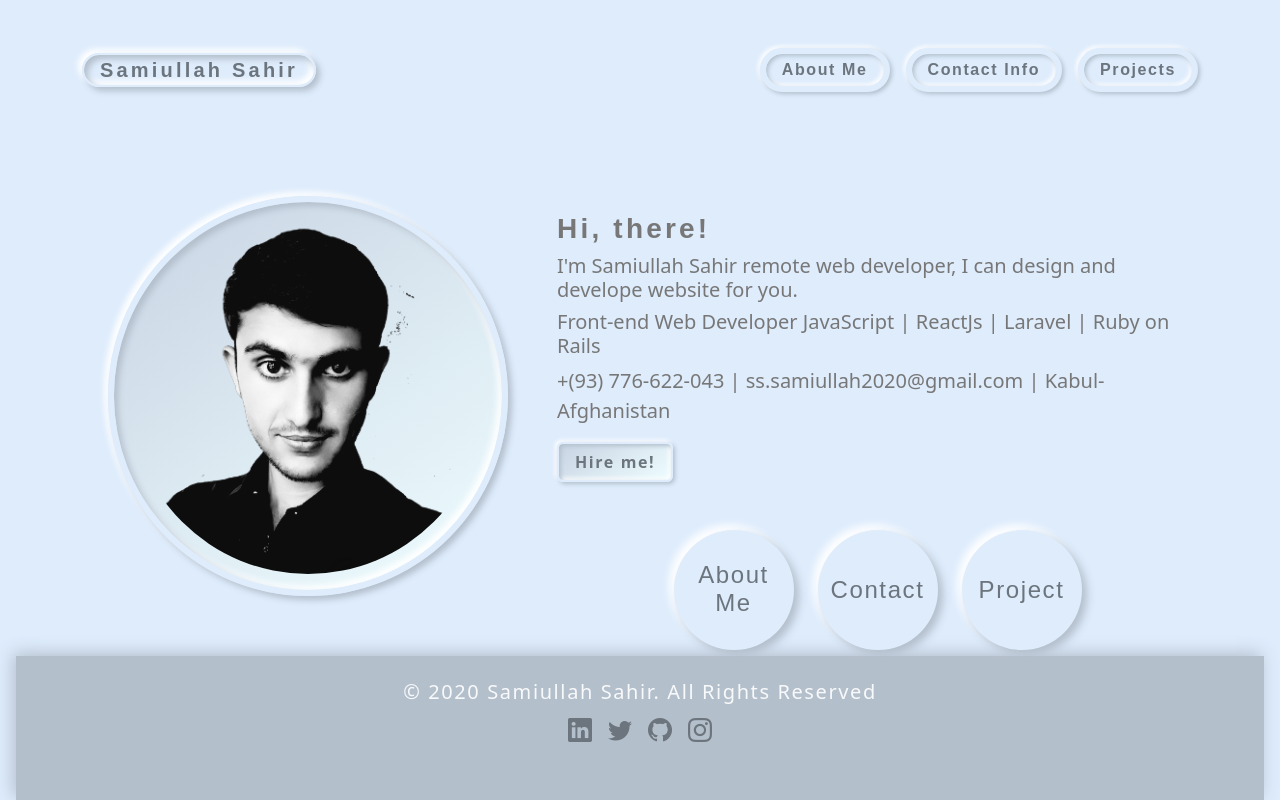
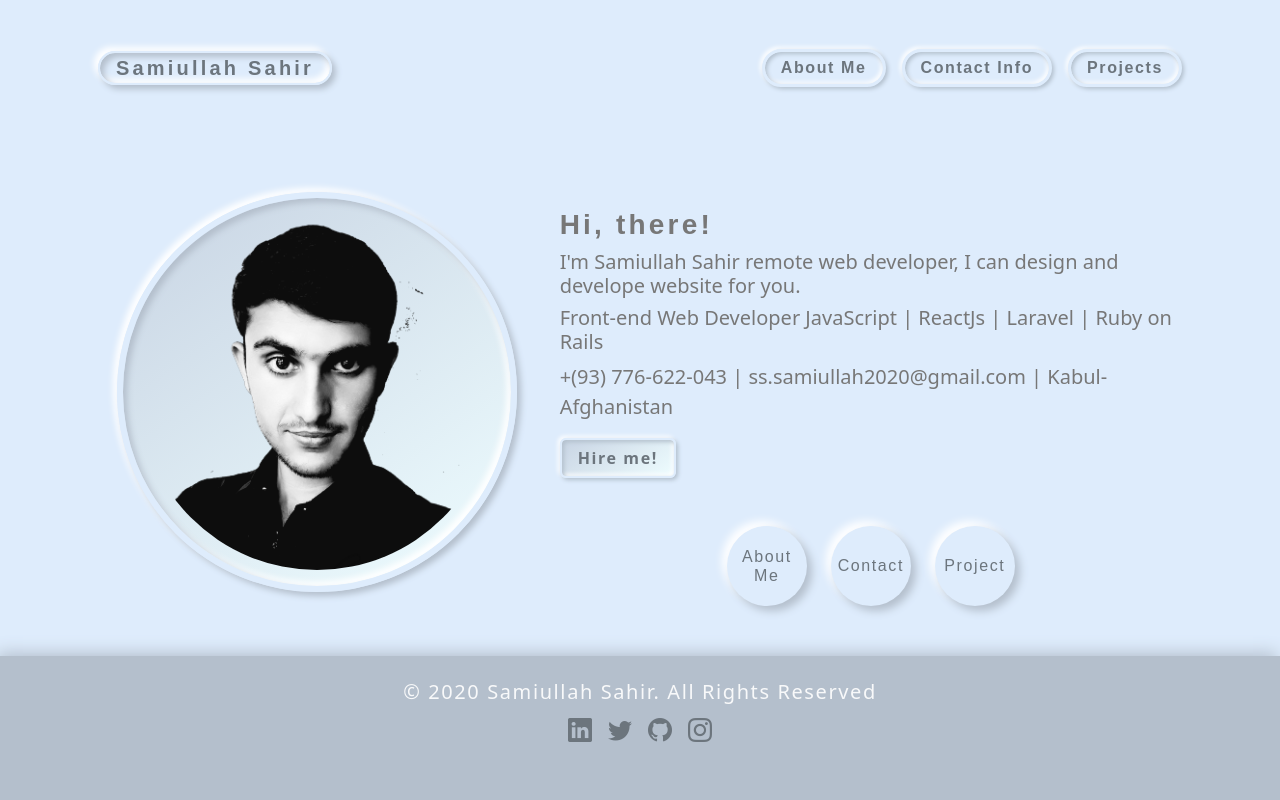
Before and after one commit to samiullah-sahir/my-portfolio, a website: page index.html in a window 1280 px wide. Drawn offline with nearby package versions, Linux system fonts and the light colour scheme.

Commit message:
Some files revised.

```diff
--- a/index.html
+++ b/index.html
@@ -14,7 +14,8 @@
 
 </head>
 
-<body class="px-3">
+<body>
+    <div class="container px-3">
     <!-- start of navbar and hero section -->
     <section class="nav-hero">
         <!-- start of navbar -->
@@ -81,20 +82,20 @@
                     <a href="./about.html" class="text-decoration-none text-secondary">
                         <div class="d-flex pt-5 justify-content-center">
                             <div class="navigation-container me-4 rounded-pil text-center">
-                                <h4 class="navigation-text">About
-                                    Me</h4>
+                                <h6 class="navigation-text">About
+                                    Me</h6>
                             </div>
                     </a>
 
                     <a href="./contact.html" class="text-decoration-none text-secondary">
                         <div class="navigation-container me-4 rounded-pill  align-items-center">
-                            <h4 class="navigation-text">Contact</h4>
+                            <h6 class="navigation-text">Contact</h6>
                         </div>
                     </a>
 
                     <a href="./project.html" class="text-decoration-none text-secondary ">
                         <div class="navigation-container rounded-pil ">
-                            <h4 class="navigation-text"> Project</h4>
+                            <h6 class="navigation-text"> Project</h6>
                         </div>
                     </a>
 
@@ -104,6 +105,7 @@
         </div>
         <!-- end of hero section -->
     </section>
+</div>
     <!-- start of navbar and hero section -->
     <!-- start of footer -->
     <footer class="pt-4 mt-5 mt-md-0">
--- a/style.css
+++ b/style.css
@@ -109,7 +109,7 @@ body {
   width: 3rem;
   height: 3rem;
   border-radius: 50%;
-  border: var(--border-10);
+  border: var(--border-5);
   box-shadow: var(--box-shadow-10);
 }
 
@@ -135,7 +135,7 @@ body {
   letter-spacing: 0.1rem;
   transition: var(--transition-10);
   background: #deecfc;
-  border: var(--border-10);
+  border: var(--border-8);
   box-shadow: var(--box-shadow-5);
 }
 
@@ -203,8 +203,8 @@ body {
    */
 .navigation-container {
   position: relative;
-  height: 7.5rem;
-  width: 7.5rem;
+  height: 5rem;
+  width: 5rem;
   border-radius: 100rem;
   font-family: "Avenir Next", sans-serif;
   font-size: 1.2rem;
```
Also changed, not shown: about.html (+14 -8 lines), contact.html (+23 -18 lines), project.html (+12 -8 lines).
